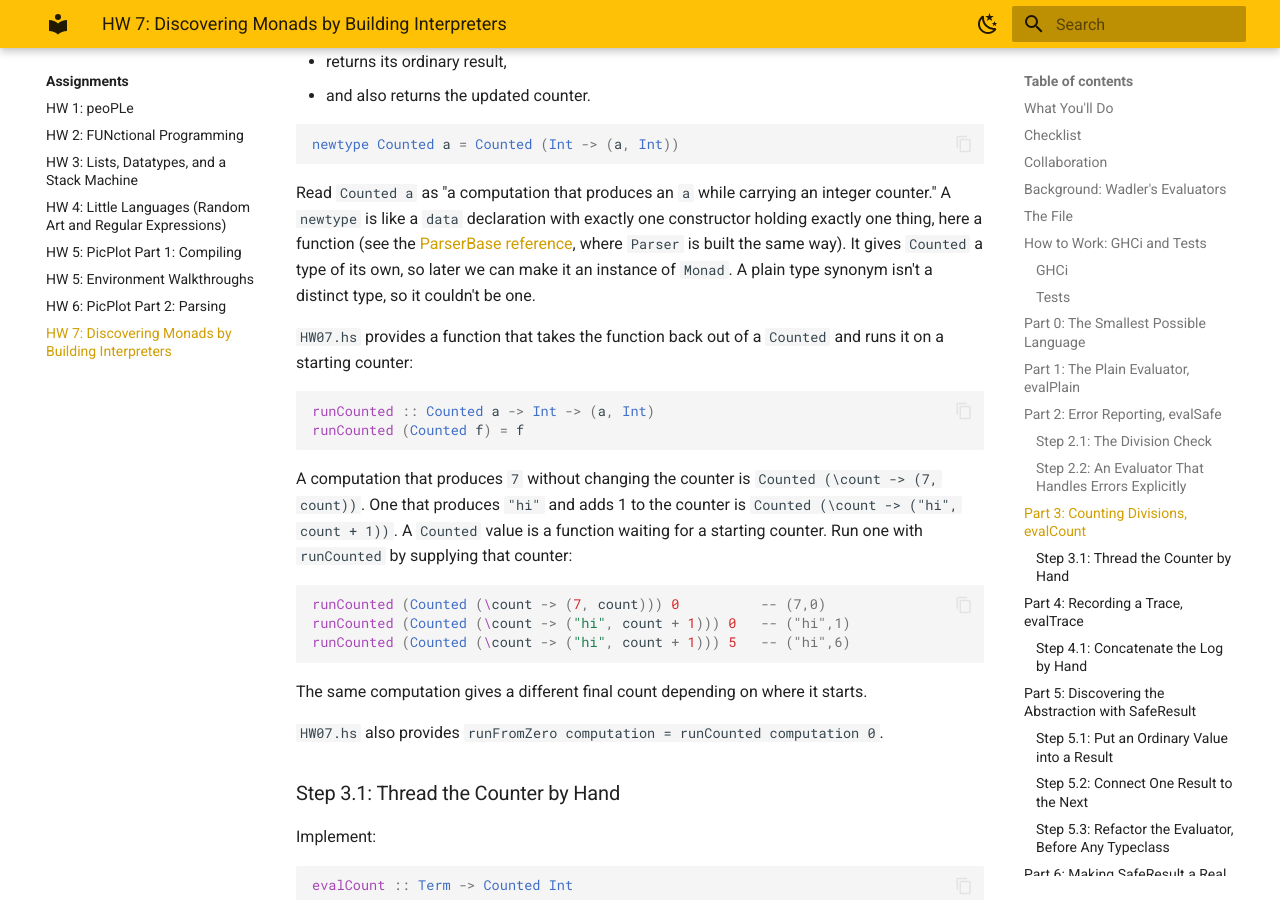
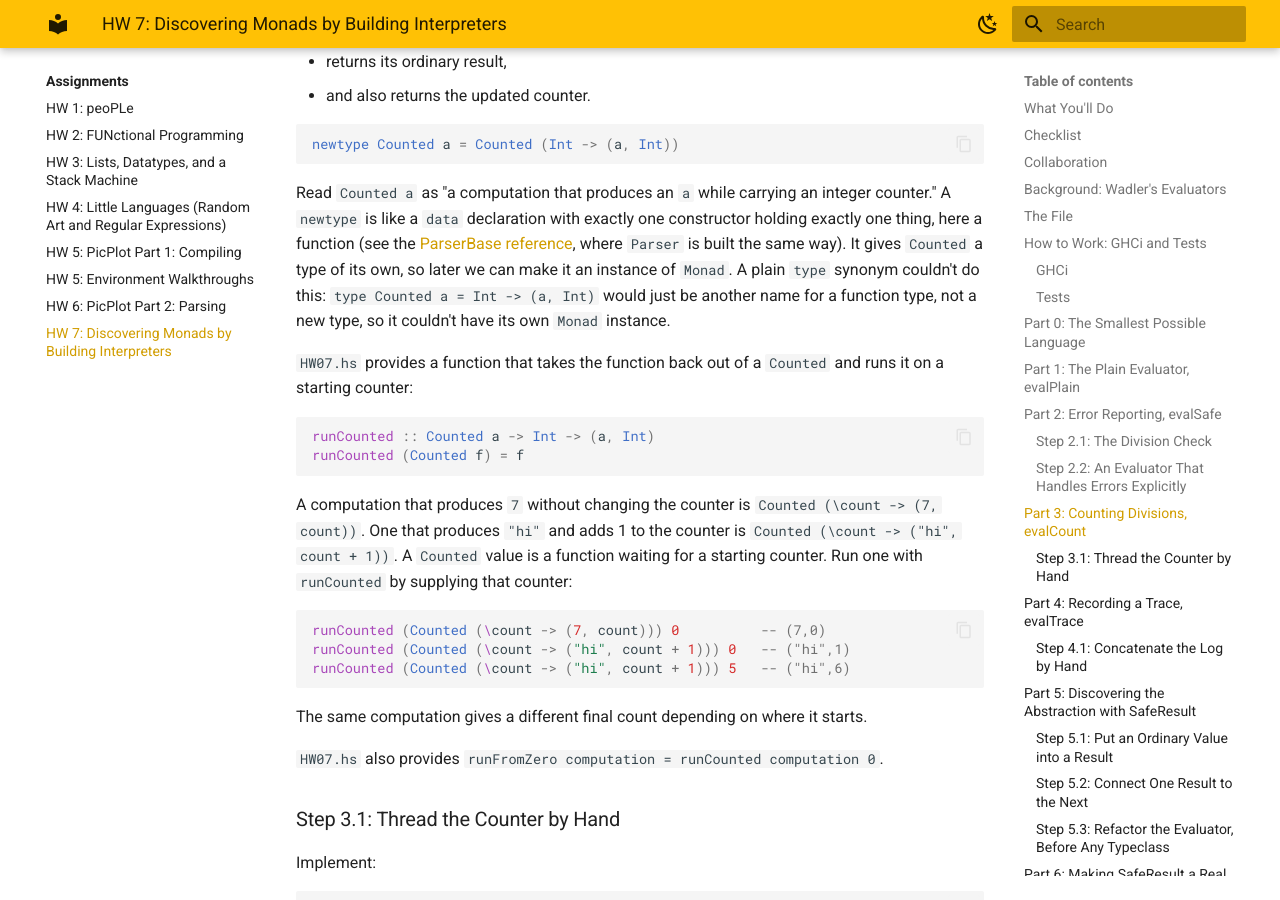
Before and after one commit to lbang-hmc/cs-131-website, an MkDocs documentation site: the page built from content/assignments/hw07.md, in a window 1280 px wide and 900 px high, scrolled down 6552 px. Built offline with MkDocs 1.6.1 and Material for MkDocs 9.7.7, drawn with Linux system fonts in a browser that asks for light colours.

Commit message:
HW 7: clarify why Counted is a newtype rather than a type synonym
Co-Authored-By: Claude Opus 5.5 <noreply@anthropic.com>

````diff
--- a/content/assignments/hw07.md
+++ b/content/assignments/hw07.md
@@ -245,7 +245,7 @@ A program could use a mutable global counter, but we can also pass an immutable
 newtype Counted a = Counted (Int -> (a, Int))
 ```
 
-Read `Counted a` as "a computation that produces an `a` while carrying an integer counter." A `newtype` is like a `data` declaration with exactly one constructor holding exactly one thing, here a function (see the [ParserBase reference](../how-to/parser-base.md), where `Parser` is built the same way). It gives `Counted` a type of its own, so later we can make it an instance of `Monad`. A plain type synonym isn't a distinct type, so it couldn't be one.
+Read `Counted a` as "a computation that produces an `a` while carrying an integer counter." A `newtype` is like a `data` declaration with exactly one constructor holding exactly one thing, here a function (see the [ParserBase reference](../how-to/parser-base.md), where `Parser` is built the same way). It gives `Counted` a type of its own, so later we can make it an instance of `Monad`. A plain `type` synonym couldn't do this: `type Counted a = Int -> (a, Int)` would just be another name for a function type, not a new type, so it couldn't have its own `Monad` instance.
 
 `HW07.hs` provides a function that takes the function back out of a `Counted` and runs it on a starting counter:
 
````
